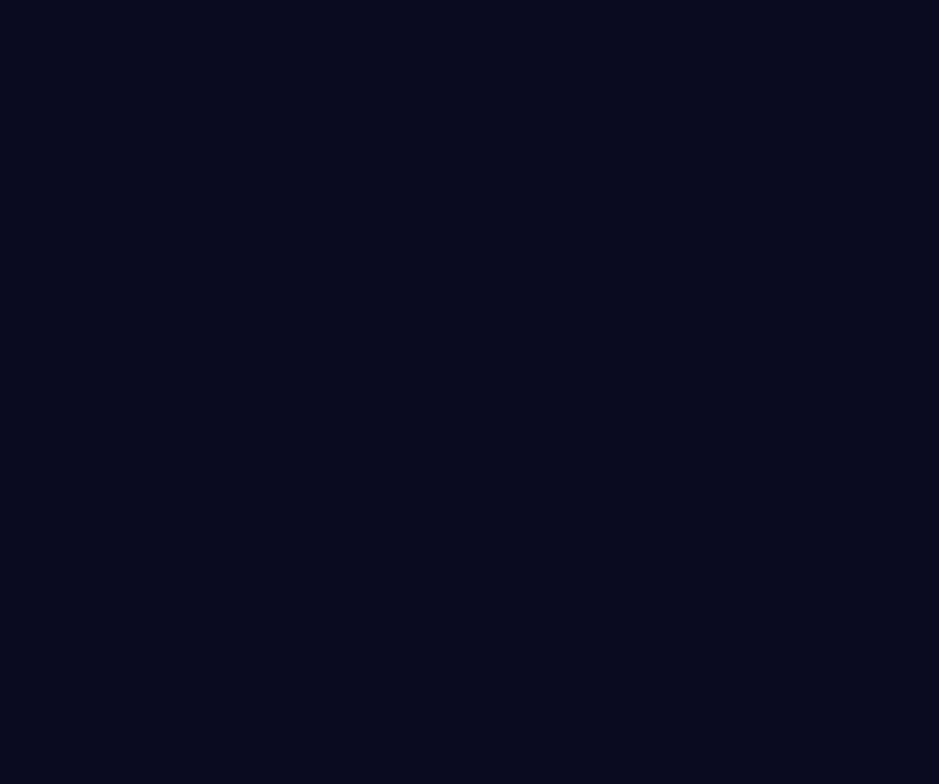
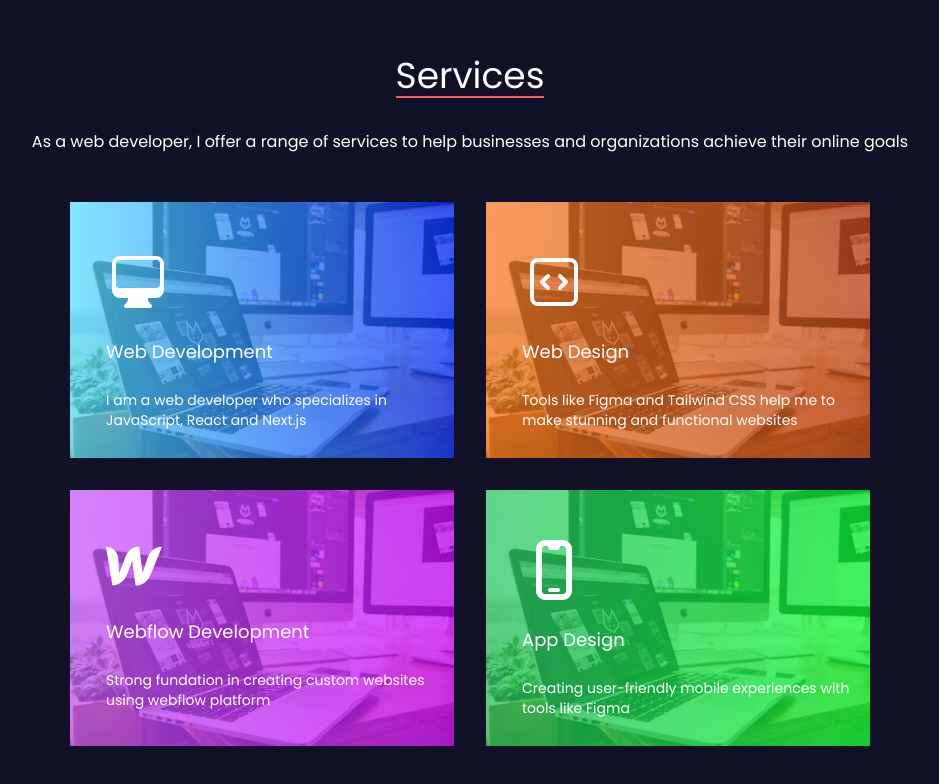
Before and after one commit to AdnanAvdic/my-portfolio, a Next.js app: page / in a window 1280 px wide. Shown: the part 1360-2144 px from the top of the page, without its empty margins (170-1109 px from the left). Before the commit the page ends 1320 px from the top, so only its background shows below. Built offline with nearby package versions, Linux system fonts and the light colour scheme.

Commit message:
added services section

```diff
--- /dev/null
+++ b/components/Services.js
@@ -0,0 +1,131 @@
+import Image from "next/image";
+import {
+  ComputerDesktopIcon,
+  DevicePhoneMobileIcon,
+} from "@heroicons/react/24/solid";
+import { CodeBracketSquareIcon } from "@heroicons/react/24/outline";
+import { SiWebflow } from "react-icons/si";
+
+const Services = () => {
+  return (
+    <section className="bg-[#101126] py-12 lg:py-24">
+      <div
+        className="mx-auto space-y-8
+        max-w-sm
+        sm:max-w-xl
+        md:max-w-2xl
+        lg:max-w-[1000px]
+        xl:max-w-[1100px]"
+      >
+        <div className="flex flex-wrap justify-center">
+          <h2
+            className=" text-white text-2xl border-b-[2px] border-[#FF5A5F]
+            lg:text-4xl"
+          >
+            Services
+          </h2>
+        </div>
+
+        <div>
+          <p className="text-white text-center">
+            As a web developer, I offer a range of services to help businesses
+            and organizations achieve their online goals
+          </p>
+        </div>
+
+        <div className="grid grid-cols-1 lg:grid-cols-2 place-content-between">
+          <div className=" relative w-96 h-72 sm:mx-auto lg:ml-auto lg:mr-4">
+            <Image
+              src="/web-design.jpg"
+              alt="web design image"
+              fill
+              className=" object-contain"
+            />
+            <div
+              className=" bg-gradient-to-r from-[#51E0FF] to-[#0029FF]
+            opacity-70 w-96 h-64 z-50 absolute top-4 left-0 "
+            ></div>
+
+            <div className=" absolute top-16 left-9 text-white z-50 space-y-6 ">
+              <ComputerDesktopIcon className=" w-16 h-16" />
+              <h3 className="text-lg">Web Development</h3>
+              <p className="text-sm">
+                I am a web developer who specializes in JavaScript, React and
+                Next.js
+              </p>
+            </div>
+          </div>
+
+          <div className=" relative w-96 h-72 sm:mx-auto lg:mr-auto lg:ml-4">
+            <Image
+              src="/web-design.jpg"
+              alt="web design image"
+              fill
+              className=" object-contain"
+            />
+
+            <div
+              className=" bg-gradient-to-r from-orange-500 to-orange-700
+            opacity-70 w-96 h-64 z-50 absolute top-4 left-0  "
+            ></div>
+
+            <div className=" absolute top-16 left-9 text-white z-50 space-y-6 ">
+              <CodeBracketSquareIcon className="w-16 h-16" />
+              <h3 className="text-lg">Web Design</h3>
+              <p className="text-sm">
+                Tools like Figma and Tailwind CSS help me to make stunning and
+                functional websites
+              </p>
+            </div>
+          </div>
+
+          <div className=" relative w-96 h-72 sm:mx-auto lg:ml-auto lg:mr-4">
+            <Image
+              src="/web-design.jpg"
+              alt="web design image"
+              fill
+              className=" object-contain"
+            />
+
+            <div
+              className=" bg-gradient-to-r from-[#C751FF] to-[#CC00FF]
+            opacity-70 w-96 h-64 z-50 absolute top-4 left-0 "
+            ></div>
+
+            <div className=" absolute top-16 left-9 text-white z-50 space-y-6 ">
+              <SiWebflow className="w-14 h-14" />
+              <h3 className="text-lg">Webflow Development</h3>
+              <p className="text-sm">
+                Strong fundation in creating custom websites using webflow
+                platform
+              </p>
+            </div>
+          </div>
+
+          <div className=" relative w-96 h-72 sm:mx-auto lg:mr-auto lg:ml-4">
+            <Image
+              src="/web-design.jpg"
+              alt="web design image"
+              fill
+              className=" object-contain"
+            />
+
+            <div
+              className=" bg-gradient-to-r from-green-500 to-[#00FF29]
+            opacity-70 w-96 h-64 z-50 absolute top-4 left-0 "
+            ></div>
+            <div className=" absolute top-16 left-9 text-white z-50 space-y-6 ">
+              <DevicePhoneMobileIcon className="w-16 h-16" />
+              <h3 className="text-lg">App Design</h3>
+              <p className="text-sm">
+                Creating user-friendly mobile experiences with tools like Figma
+              </p>
+            </div>
+          </div>
+        </div>
+      </div>
+    </section>
+  );
+};
+
+export default Services;
--- a/pages/index.js
+++ b/pages/index.js
@@ -2,6 +2,7 @@ import Head from "next/head";
 import AboutSection from "../components/AboutSection";
 import HeroSection from "../components/HeroSection";
 import Navbar from "../components/Navbar";
+import Services from "../components/Services";
 
 export default function Home() {
   return (
@@ -16,6 +17,7 @@ export default function Home() {
       <Navbar />
       <HeroSection />
       <AboutSection />
+      <Services />
     </>
   );
 }
```
Also changed, not shown: public/web-design.jpg (added).
